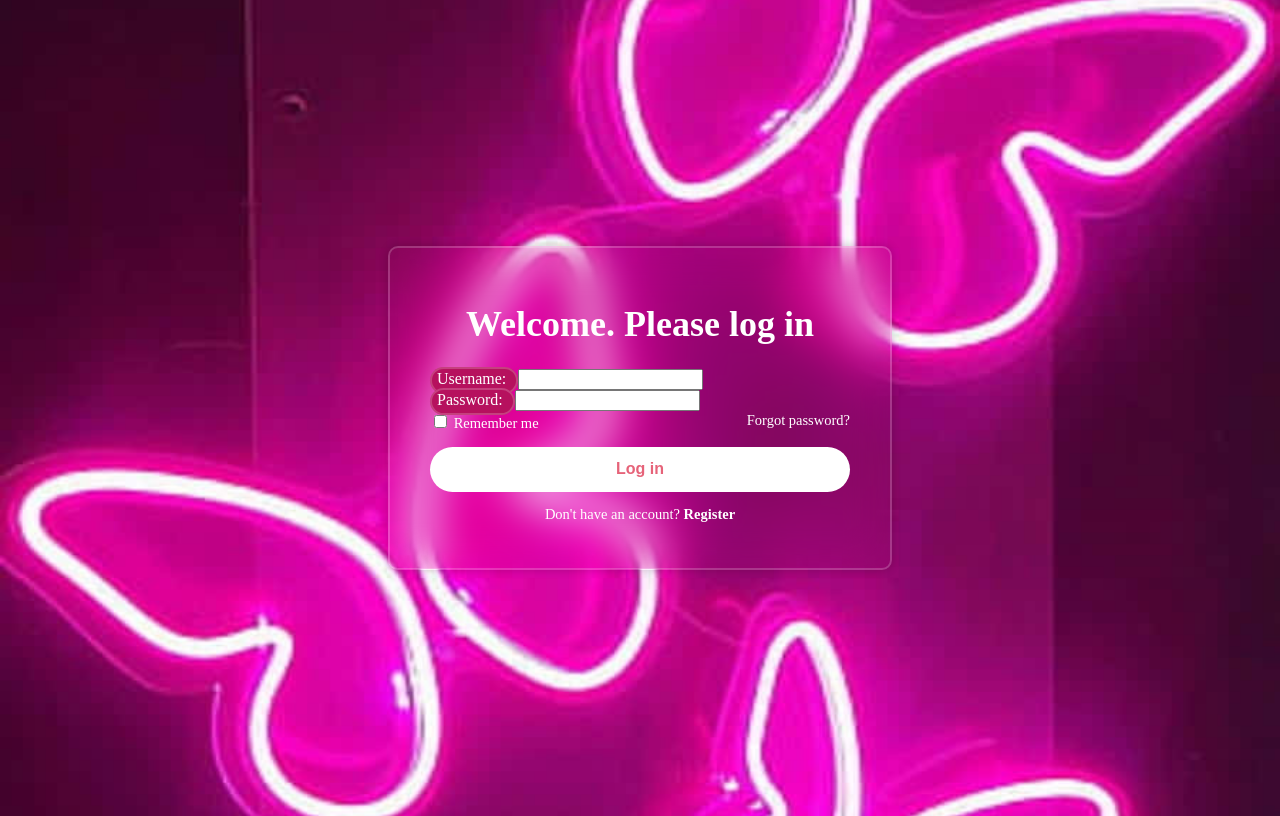
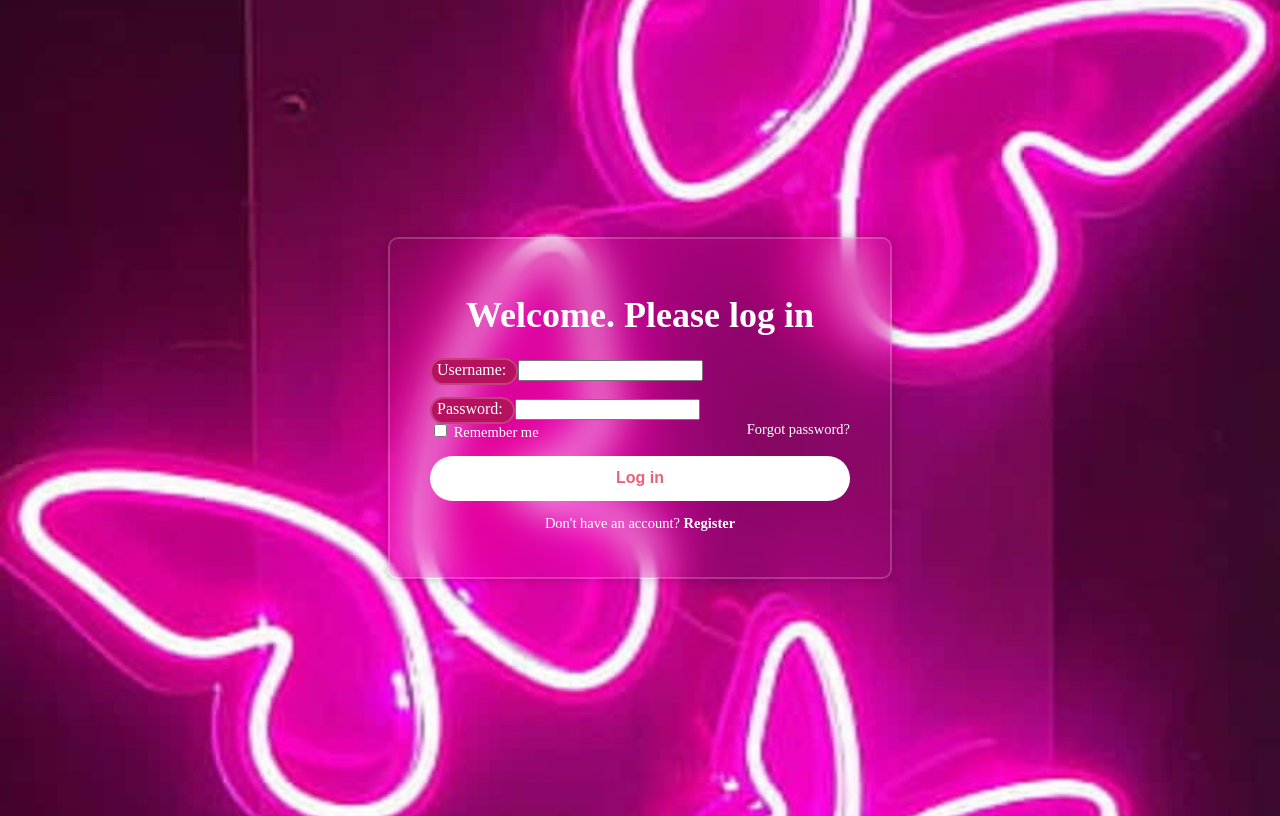
Before and after one commit to FeliciaSithole/JS-task-FNB-, a plain HTML site: page loginForm.html in a window 1280 px wide. Drawn offline with Linux system fonts and the light colour scheme.

Commit message:
added br

```diff
--- a/loginForm.html
+++ b/loginForm.html
@@ -10,8 +10,8 @@
    <div class="wrapper">
      <h1>Welcome. Please log in</h1>
         <form>
-            <label class="input-box" for="usernameInput">Username:</label><input type="text" id="usernameInput"/><br/>
-            <label class="input-box" for="passwordInput">Password:</label><input type="password" id="passwordInput"/><br/>
+            <label class="input-box" for="usernameInput">Username:</label><input type="text" id="usernameInput"/><br><br>
+            <label class="input-box" for="passwordInput">Password:</label><input type="password" id="passwordInput"/><br>
              <p id="message"></p>
 
             <div class="remember-forgot">
```
